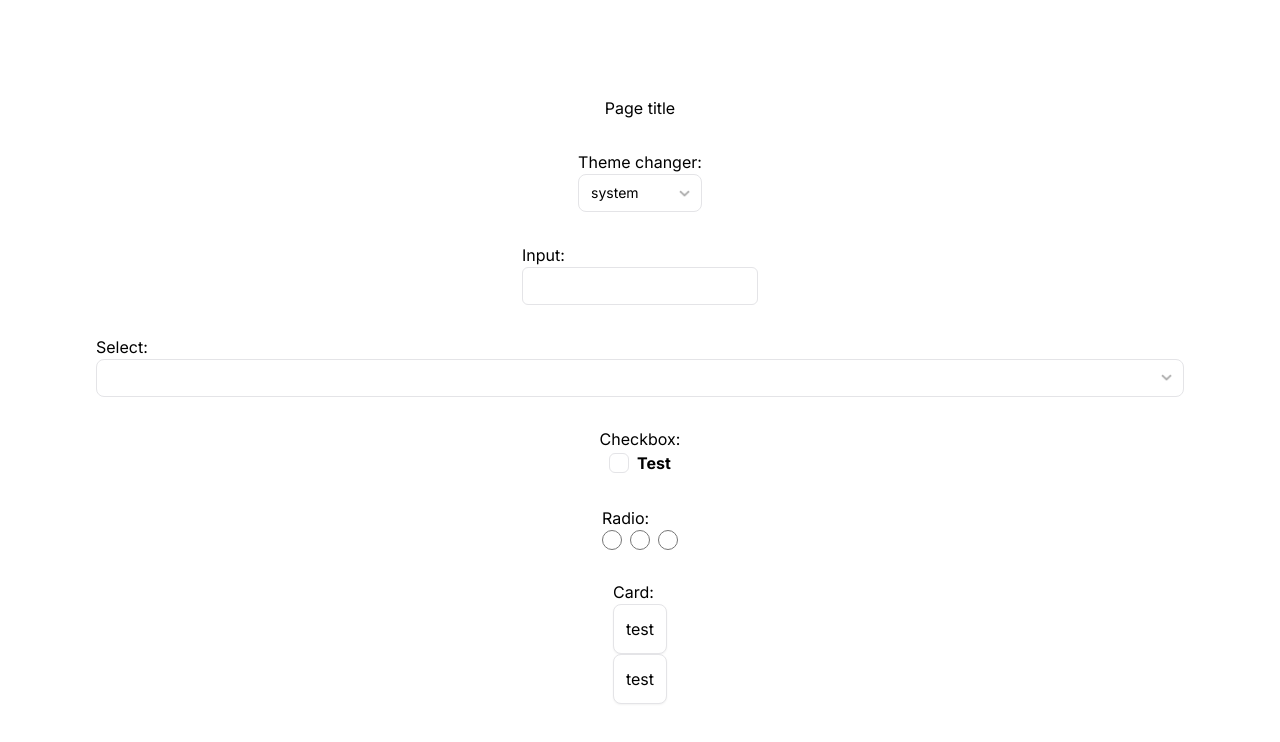
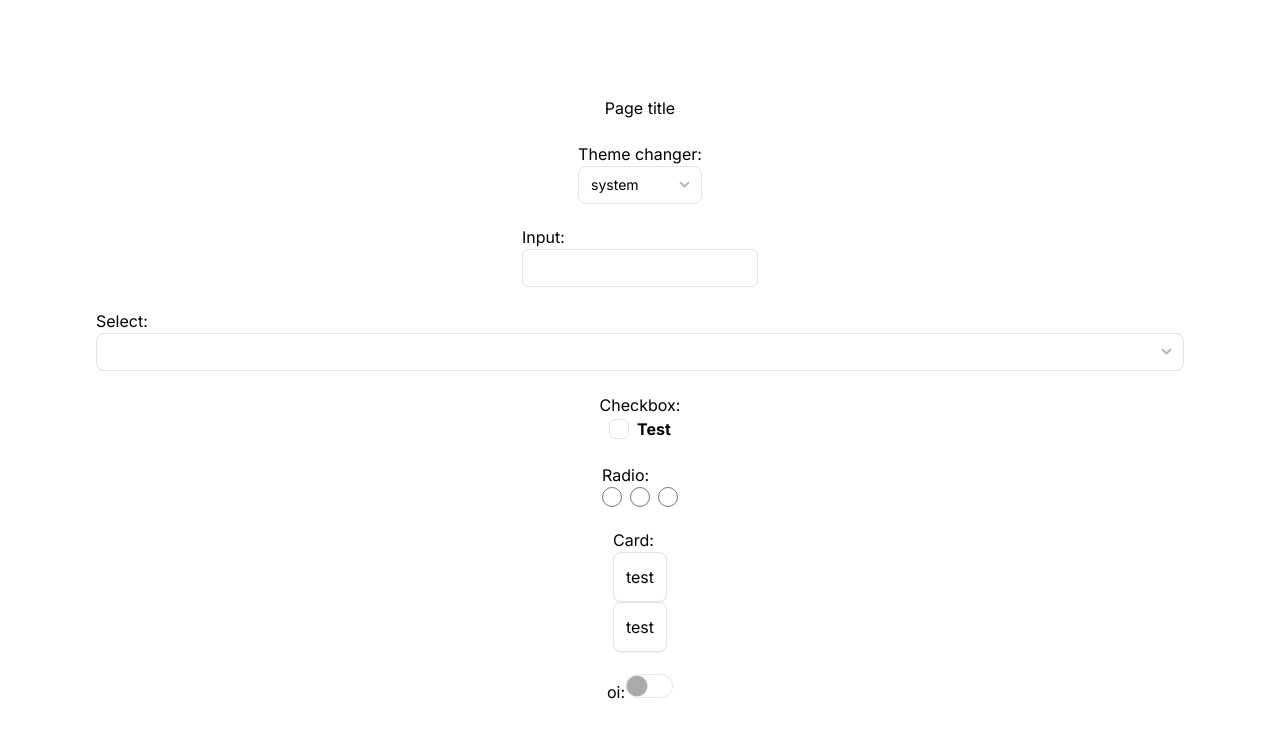
Before and after one commit to DeveloperMatheus/rice-n-beans, a Next.js app: page / in a window 1280 px wide. Shown: the top 742 px of the page. Built offline with nearby package versions, Linux system fonts and the light colour scheme.

Commit message:
add circle and progress on toggle

```diff
--- a/src/app/page.tsx
+++ b/src/app/page.tsx
@@ -65,6 +65,18 @@ export default function Home() {
           </Card>
         </div>
       </div>
+
+      <div>
+        oi:
+        {/* <label className="relative inline-flex items-center cursor-pointer">
+          <input type="checkbox" value="" className="sr-only peer" />
+          <div className="w-11 h-6 bg-gray-200 peer-focus:outline-none peer-focus:ring-4 peer-focus:ring-blue-300 dark:peer-focus:ring-blue-800 rounded-full peer dark:bg-gray-700 peer-checked:after:translate-x-full rtl:peer-checked:after:-translate-x-full peer-checked:after:border-white after:content-[''] after:absolute after:top-[2px] after:start-[2px] after:bg-white after:border-gray-300 after:border after:rounded-full after:h-5 after:w-5 after:transition-all dark:border-gray-600 peer-checked:bg-blue-600"></div>
+        </label> */}
+        <input
+          type="checkbox"
+          className="appearance-none cursor-pointer w-12 h-6 border rounded-full relative before:absolute before:top-3.5 before:left-[0.05rem] before:w-[0.5rem] before:-translate-x-10 checked:before:-translate-x-[1rem] before:-translate-y-1/2 before:transition-all before:content-circleIcon checked:before:brightness-0 dark:checked:before:brightness-200"
+        />
+      </div>
     </main>
   );
 }
--- /dev/null
+++ b/src/components/Form/FormSwitch/index.tsx
@@ -0,0 +1,16 @@
+import { forwardRef } from "react";
+import { FormSwitchProps } from "./types";
+import { switchStyles } from "./styles";
+
+export const FormSwitch = forwardRef<HTMLInputElement, FormSwitchProps>(
+  ({ className, ...props }, ref) => (
+    <input
+      type="checkbox"
+      className={switchStyles({ className })}
+      ref={ref}
+      {...props}
+    />
+  )
+);
+
+FormSwitch.displayName = "FormSwitch";
--- /dev/null
+++ b/src/components/Form/FormSwitch/styles.ts
@@ -0,0 +1,5 @@
+import { cva } from "class-variance-authority";
+
+export const switchStyles = cva(
+  "bg-white dark:bg-zinc-950 cursor-pointer appearance-none"
+);
--- /dev/null
+++ b/src/components/Form/FormSwitch/types.ts
@@ -0,0 +1,6 @@
+import { VariantProps } from "class-variance-authority";
+import { ComponentProps } from "react";
+import { switchStyles } from "./styles";
+
+export type FormSwitchProps = ComponentProps<"input"> &
+  VariantProps<typeof switchStyles>;
--- a/tailwind.config.ts
+++ b/tailwind.config.ts
@@ -11,6 +11,7 @@ const config: Config = {
     extend: {},
     content: {
       checkIcon: 'url("/icon/check.svg")',
+      circleIcon: 'url("/icon/circle.svg")',
     },
   },
   plugins: [],
```
Also changed, not shown: public/icon/circle.svg (added).
